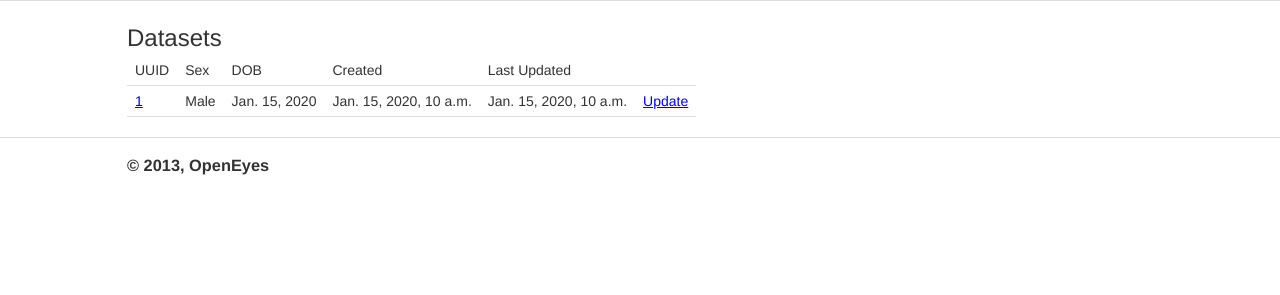
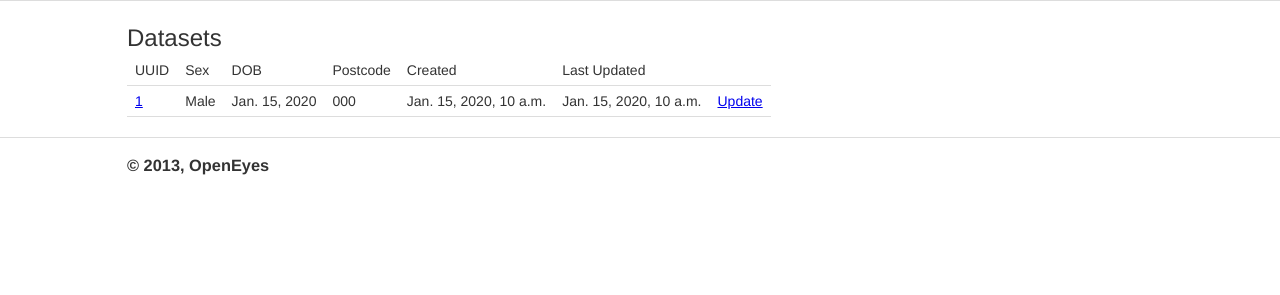
Before and after one commit to openeyes/anonymeyes, a Django app: page /anonymeyes/list/ in a window 1280 px wide. Shown: the part 46-341 px from the top of the page. Run offline with Django 3.2, Linux system fonts and the light colour scheme; a user stored in the database is signed in; tables that the repository leaves empty hold one stand-in row (values such as "Sample post"); parts of the project's set-up code (start-up, migrations or seed data) failed here and were passed over; some libraries are stand-ins or nearby versions.

Commit message:
Add postcode to list

```diff
--- a/cgrn/apps/anonymeyes/templates/anonymeyes/patient_list.html
+++ b/cgrn/apps/anonymeyes/templates/anonymeyes/patient_list.html
@@ -8,6 +8,7 @@
 			<th>UUID</th>
 			<th>Sex</th>
 			<th>DOB</th>
+			<th>Postcode</th>
 			<th>Created</th>
 			<th>Last Updated</th>
 		</tr>
@@ -18,6 +19,7 @@
 			<td><a href="{% url detail patient.id %}">{{ patient.uuid }}</a></td>
 			<td>{{ patient.get_sex_display }}</td>
 			<td>{{ patient.dob }}</td>
+			<td>{{ patient.postcode }}</td>
 			<td>{{ patient.created_at }}</td>
 			<td>{{ patient.updated_at }}</td>
 			<td><a href="{% url update patient.id %}">Update</a>
```
